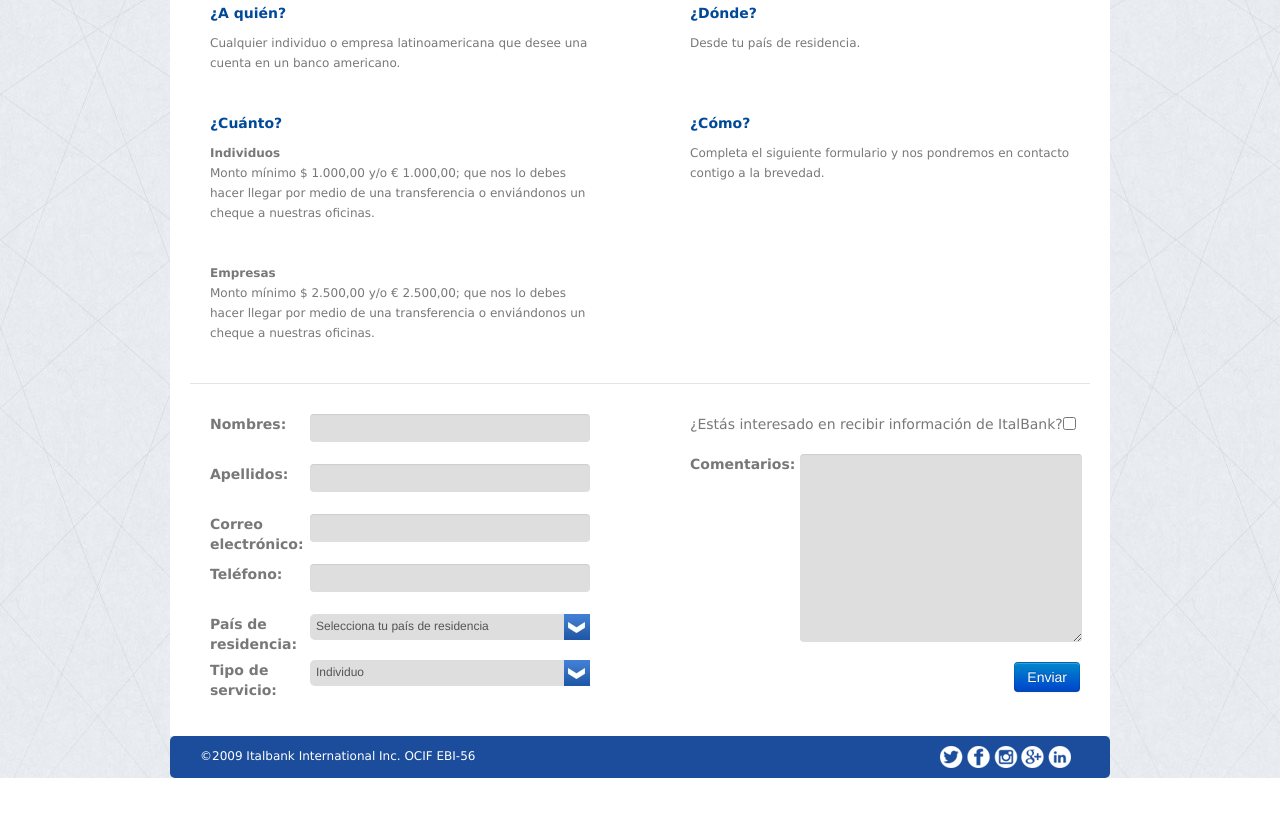
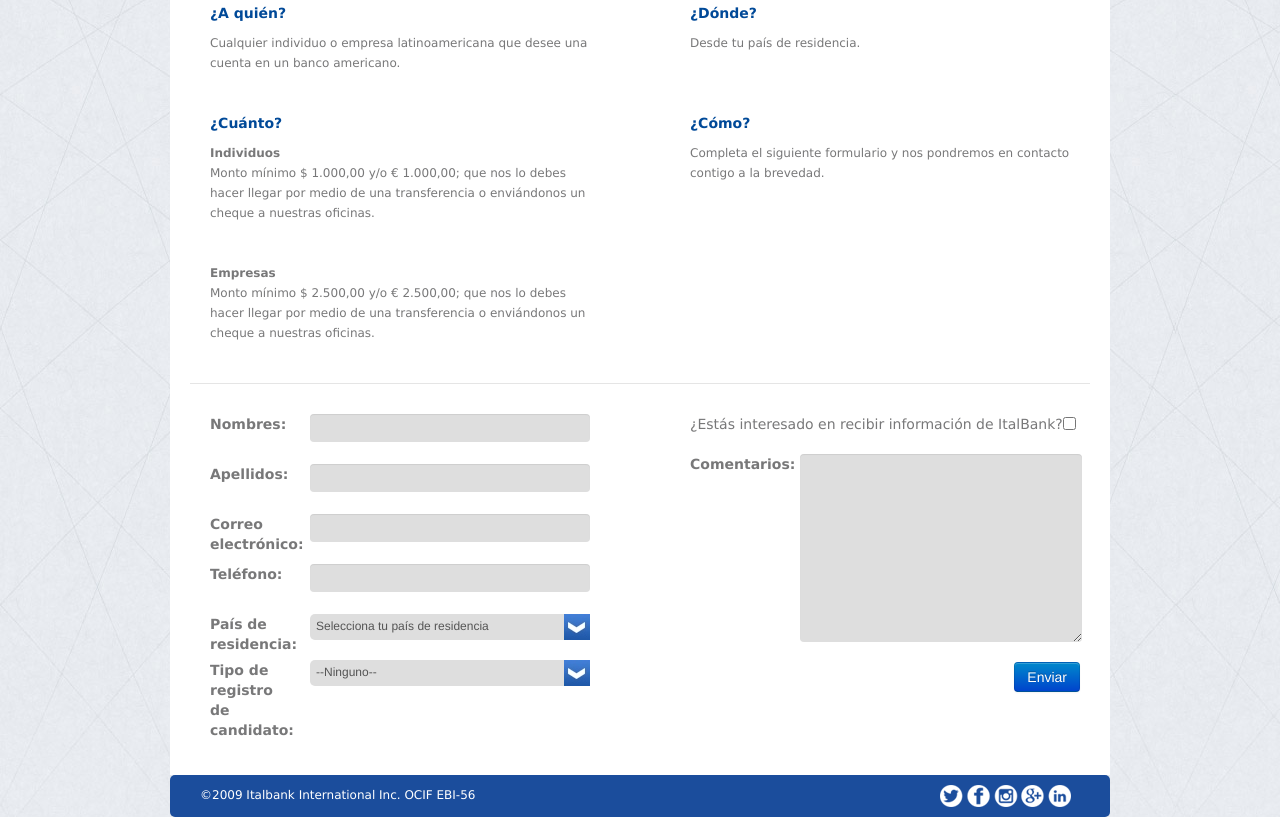
Before and after one commit to nachovz/italbank-landing, a plain HTML site: page index.html in a window 1280 px wide. Shown: the part 482-1299 px from the top of the page. Before the commit the page ends 1260 px from the top, so only its background shows below. Drawn offline with nearby package versions, Linux system fonts and the light colour scheme.

Commit message:
Datos del select, label y options

```diff
--- a/index.html
+++ b/index.html
@@ -469,12 +469,13 @@
 								</div>
 								<div class="row">
 									<div class="span1">
-										<label for="country">Tipo de servicio:</label>
+										<label for="recordType">Tipo de registro de candidato:</label>
 									</div>
 									<div class="span4 styled-select">
-										<select id="country" name="Tipo de servicio" type="text">
-											<option>Individuo</option>
-											<option>Empresas</option>
+										<select id="recordType" name="recordType">
+											<option value="">--Ninguno--</option>
+											<option value="012i0000000GufX">Business</option>
+											<option value="012i0000000GufW">Individual</option>
 										</select>
 									</div>
 								</div>
```
